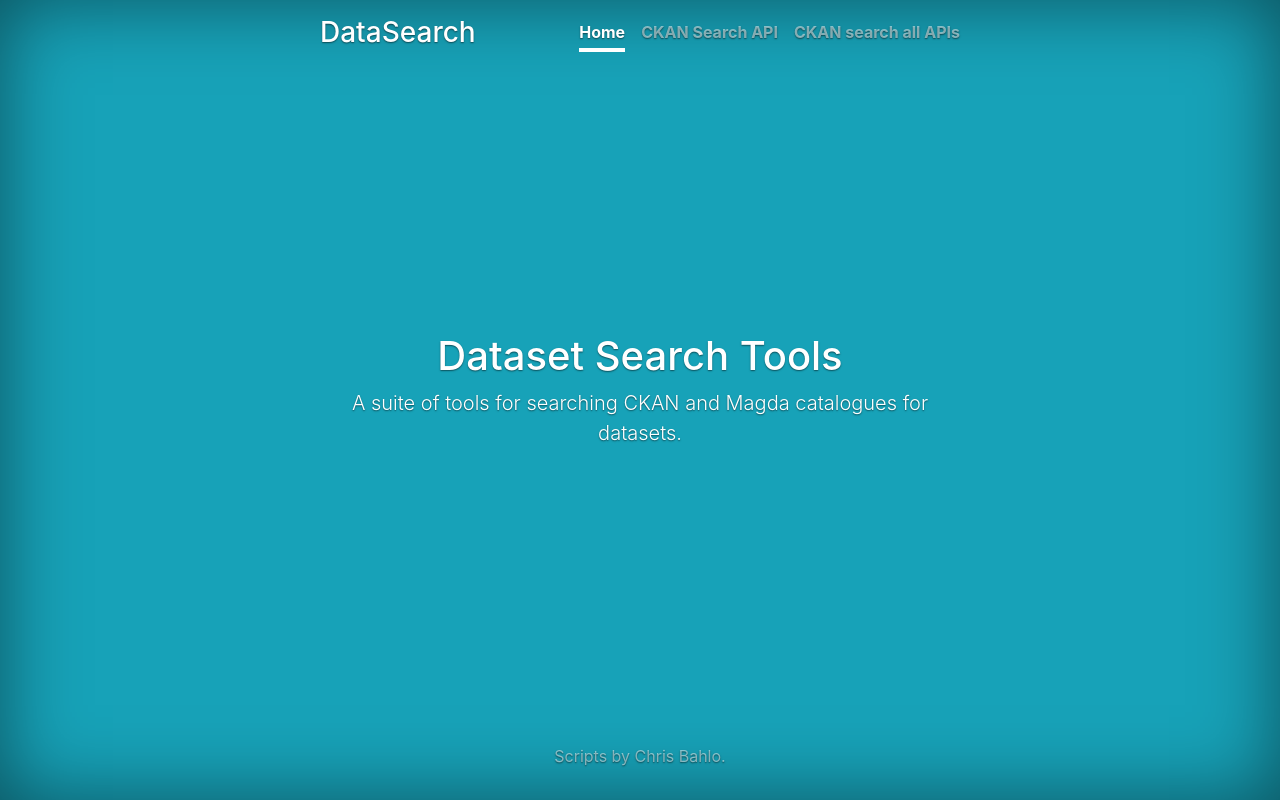
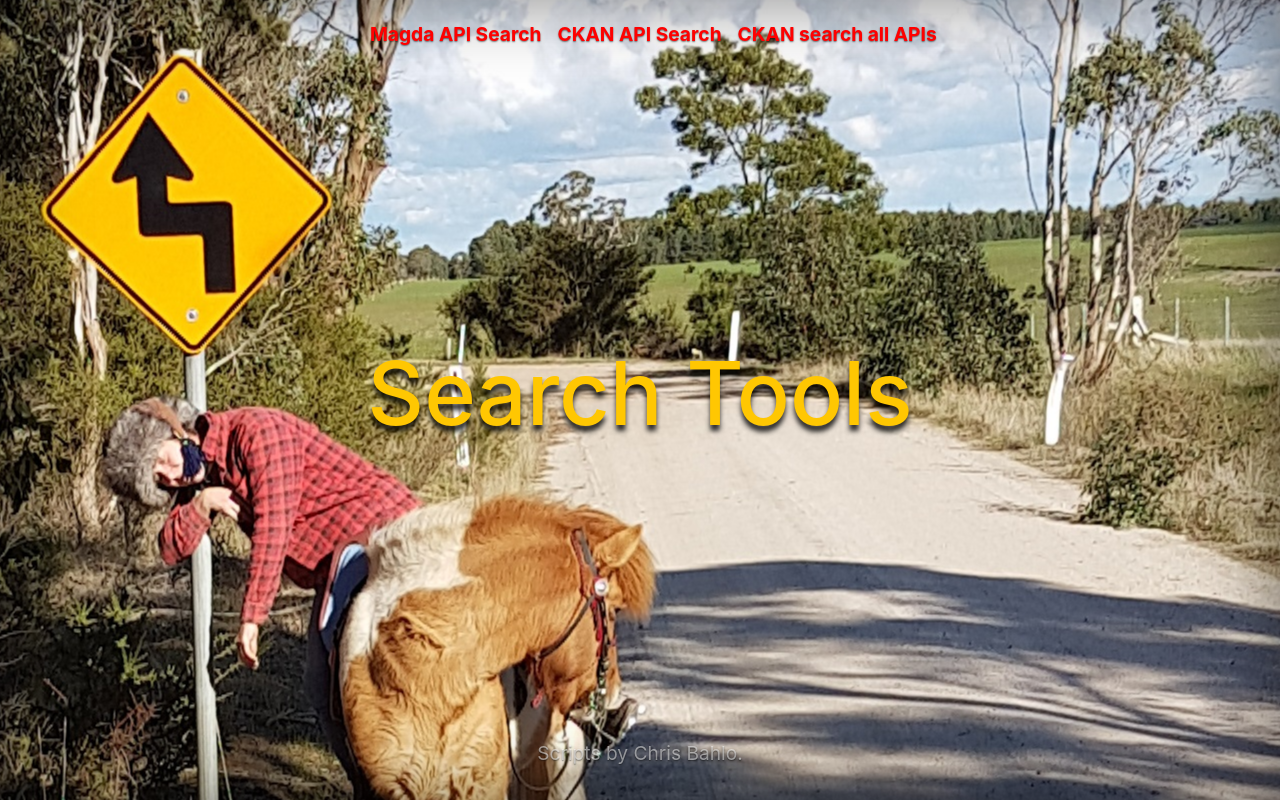
Before and after one commit to narrawin/datasearch, a PHP site: page / in a window 1280 px wide. Run offline with PHP 8.4, Linux system fonts and the light colour scheme; some libraries are stand-ins or nearby versions.

Commit message:
improved front end

```diff
--- a/cover.css
+++ b/assets/cover.css
@@ -27,7 +27,6 @@ a:hover {
 html,
 body {
   height: 100%;
-  background-color: #17a2b8;
 }
 
 body {
@@ -40,10 +39,27 @@ body {
   color: #fff;
   text-shadow: 0 .05rem .1rem rgba(0, 0, 0, .5);
   box-shadow: inset 0 0 5rem rgba(0, 0, 0, .5);
+  background-image: url("lost+tired.jpg");
+  background-repeat: no-repeat;
+  background-position: center;
+  font-size: 1.2rem;
+}
+h1 {
+  color: #FFC702;
+  font-size: 5.5rem;
+  text-shadow: 0 .4rem .3rem rgba(0, 0, 0, .8);
+}
+h2 {
+  color: black;
+  font-size: 3.5rem;
+}
+
+.lead {
+  font-weight: 600;
 }
 
 .cover-container {
-  max-width: 42em;
+  max-width: 50em;
 }
 
 
@@ -61,7 +77,8 @@ body {
 .nav-masthead .nav-link {
   padding: .25rem 0;
   font-weight: 700;
-  color: rgba(255, 255, 255, .5);
+  /*color: rgba(255, 255, 255, .5);*/
+  color: red;
   background-color: transparent;
   border-bottom: .25rem solid transparent;
 }
@@ -76,8 +93,8 @@ body {
 }
 
 .nav-masthead .active {
-  color: #fff;
-  border-bottom-color: #fff;
+  color: orange;
+  border-bottom-color: orange;
 }
 
 @media (min-width: 48em) {
--- a/index.html
+++ b/index.html
@@ -7,14 +7,13 @@
     <meta name="author" content="Chris Bahlo">
     <link rel="icon" href="/docs/4.0/assets/img/favicons/favicon.ico">
 
-    <title>DataSearch</title>
+    <title>Dataset Search Tools</title>
 
     <!-- Bootstrap core CSS -->
 	<link rel="stylesheet" href="https://stackpath.bootstrapcdn.com/bootstrap/4.4.1/css/bootstrap.min.css" integrity="sha384-Vkoo8x4CGsO3+Hhxv8T/Q5PaXtkKtu6ug5TOeNV6gBiFeWPGFN9MuhOf23Q9Ifjh" crossorigin="anonymous">
-    <link href="../../dist/css/bootstrap.min.css" rel="stylesheet">
 
     <!-- Custom styles for this template -->
-    <link href="cover.css" rel="stylesheet">
+    <link href="assets/cover.css" rel="stylesheet">
   </head>
 
   <body class="text-center">
@@ -22,21 +21,18 @@
     <div class="cover-container d-flex h-100 p-3 mx-auto flex-column">
       <header class="masthead mb-auto">
         <div class="inner">
-          <h3 class="masthead-brand">DataSearch</h3>
+          <h3 class="masthead-brand"></h3>
           <nav class="nav nav-masthead justify-content-center">
-            <a class="nav-link active" href="#">Home</a>
-            <a class="nav-link" href="CKAN_search.php">CKAN Search API</a>
+            <a class="nav-link" href="#">Magda API Search</a>
+            <a class="nav-link" href="CKAN_search.php">CKAN API Search</a>
             <a class="nav-link" href="CKAN_search_all.php">CKAN search all APIs</a>
           </nav>
         </div>
       </header>
 
       <main role="main" class="inner cover">
-        <h1 class="cover-heading">Dataset Search Tools</h1>
-        <p class="lead">A suite of tools for searching CKAN and Magda catalogues for datasets.</p>
-<!--         <p class="lead">
-          <a href="#" class="btn btn-lg btn-secondary">Learn more</a>
-        </p> -->
+        <h1 class="cover-heading">Search Tools</h1>
+        <h2 class="lead"> </h2>
       </main>
 
       <footer class="mastfoot mt-auto">
```
Also changed, not shown: assets/lost+tired.jpg (added).
